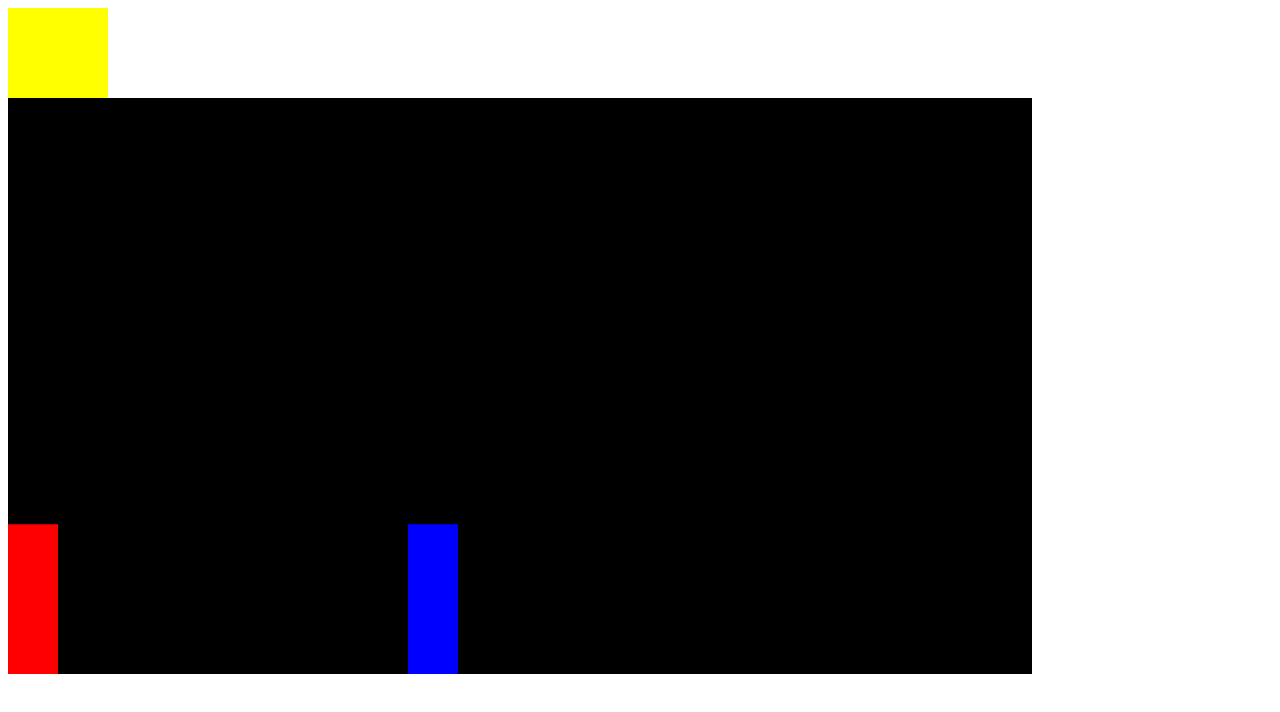
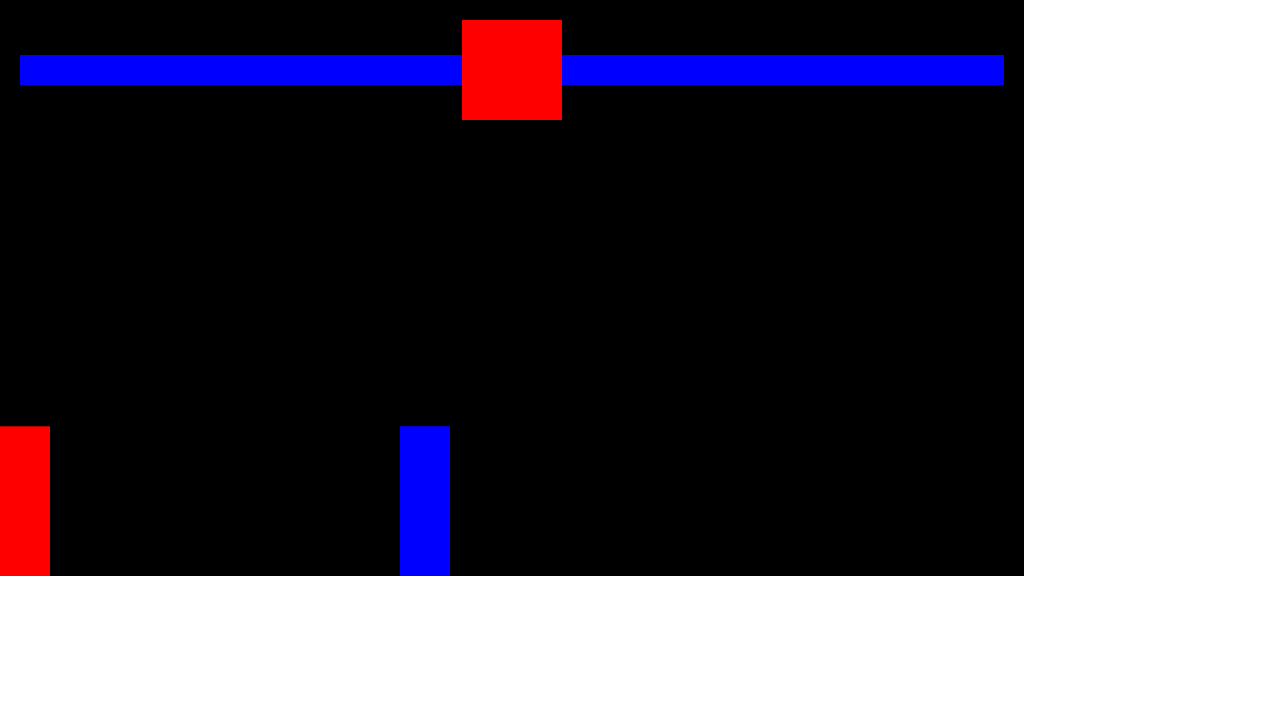
Before and after one commit to rssebastian/fightingGame, a website built with webpack: page src/template.html in a window 1280 px wide. Built offline with nearby package versions, Linux system fonts and the light colour scheme; files whose address does not match are found by name.

Commit message:
added functional healthbar interface

```diff
--- a/package.json
+++ b/package.json
@@ -5,6 +5,7 @@
   "main": "index.js",
   "scripts": {
     "build": "webpack --mode production",
+    "compile": "webpack --mode development",
     "dev": "webpack serve"
   },
   "keywords": [],
--- a/src/index.js
+++ b/src/index.js
@@ -27,7 +27,8 @@ class Sprite {
       height: 50,
     };
     this.color = color;
-    this.attacking = null;
+    this.isAttacking = null;
+    this.health = 100;
   }
 
   draw() {
@@ -166,14 +167,16 @@ function animate() {
     player.isAttacking
   ) {
     player.isAttacking = false;
-    console.log('collision');
+    enemy.health -= 20;
+    document.querySelector('#enemyHealth').style.width = enemy.health + '%';
   }
   if (
     rectangularCollision({ rectangle1: enemy, rectangle2: player }) &&
     enemy.isAttacking
   ) {
     enemy.isAttacking = false;
-    console.log('collision');
+    player.health -= 20;
+    document.querySelector('#playerHealth').style.width = player.health + '%';
   }
 }
 
--- a/src/styles/styles.scss
+++ b/src/styles/styles.scss
@@ -1,10 +1,59 @@
+* {
+    box-sizing: border-box;
+    margin: 0;
+}
+
 .game-container {
     position: relative;
+    display: inline-block;
+
+    &__ui {
+        position: absolute;
+        display: flex;
+        width: 100%;
+        align-items: center;
+        padding: 20px;
+    }
 }
 
-.game-container__ui
-.healthbar {
-    background-color: yellow;
+.game-container__ui--healthbar {
+    position: relative;
     height: 30px;
+    width: 100%;
+
+    &.leftSide {
+        display: flex;
+        justify-content: flex-end;
+    }
+
+    &-baseHealth {
+        background-color: yellow;
+        height: inherit;
+        width: inherit;
+    }
+
+    #playerHealth {
+        position: absolute;
+        background-color: blue;
+        top: 0;
+        right: 0;
+        bottom: 0;
+        width: 100%;
+    }
+
+    #enemyHealth {
+        position: absolute;
+        background-color: blue;
+        top: 0;
+        right: 0;
+        bottom: 0;
+        left: 0;
+    }
+}
+
+.game-container__ui--timer {
+    background-color: red;
     width: 100px;
+    height: 100px;
+    flex-shrink: 0;
 }
--- a/src/template.html
+++ b/src/template.html
@@ -5,18 +5,22 @@
     <meta http-equiv="X-UA-Compatible" content="IE=edge" />
     <meta name="viewport" content="width=device-width, initial-scale=1.0" />
     <title>Document</title>
-    <link rel="stylesheet" href="../src/styles.css" />
     <title><%= htmlWebpackPlugin.options.title %></title>
   </head>
   <body>
     <div class="game-container">
       <div class="game-container__ui">
-        <div class="game-container__player healthbar"></div>
-        <div class="game-container__timer healthbar"></div>
-        <div class="game-container__enemy healthbar"></div>
+        <div class="game-container__ui--healthbar leftSide">
+          <div class="game-container__ui--healthbar-baseHealth"></div>
+          <div id="playerHealth"></div>
+        </div>
+        <div class="game-container__ui--timer"></div>
+        <div class="game-container__ui--healthbar">
+          <div class="game-container__ui--healthbar-baseHealth"></div>
+          <div id="enemyHealth"></div>
+        </div>
       </div>
       <canvas />
     </div>
   </body>
-  <script src="./bundle.js"></script>
 </html>
```
Also changed, not shown: dist/bundlefc465b62d93e15863eb4.js (deleted), dist/index.html (deleted), 2 other files.
